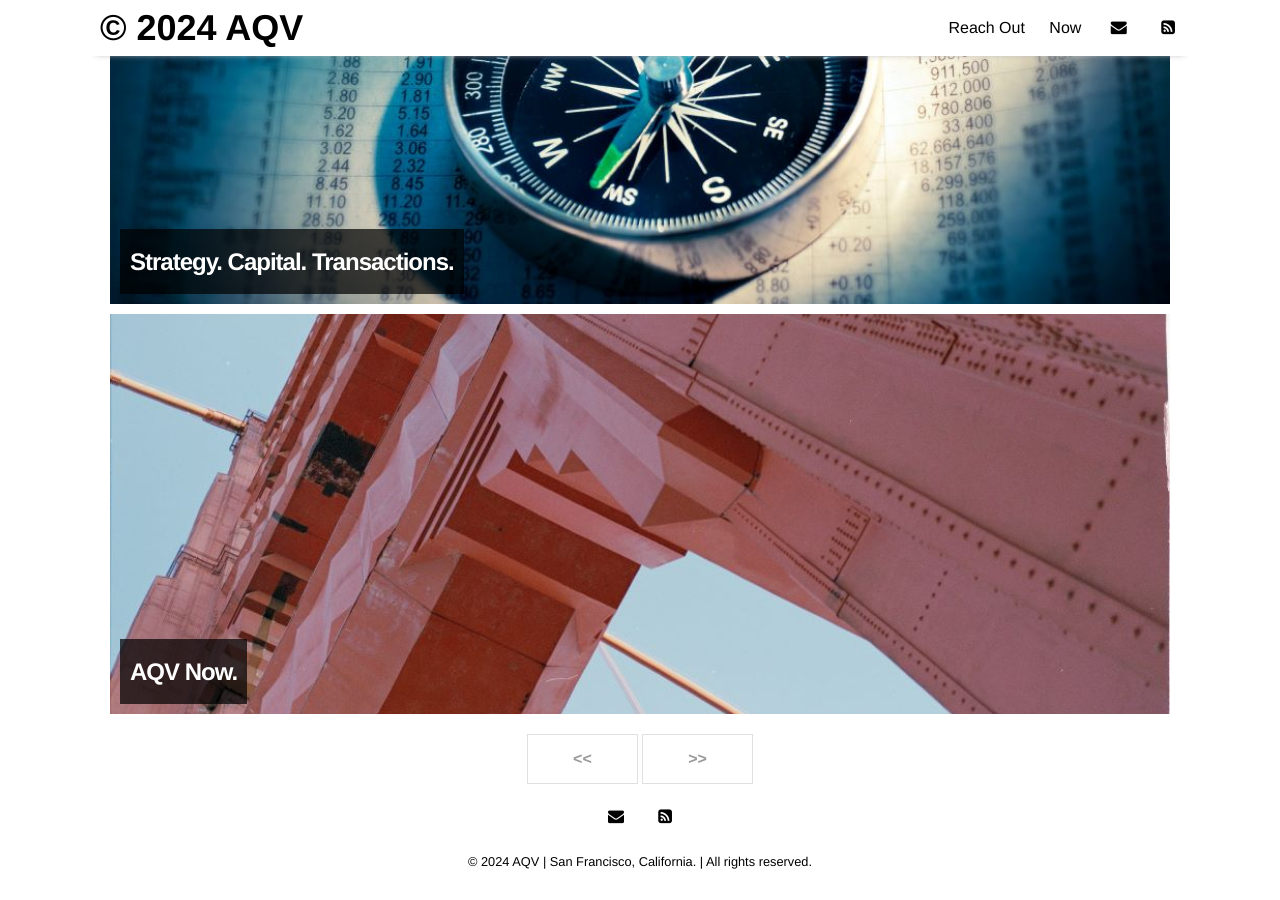
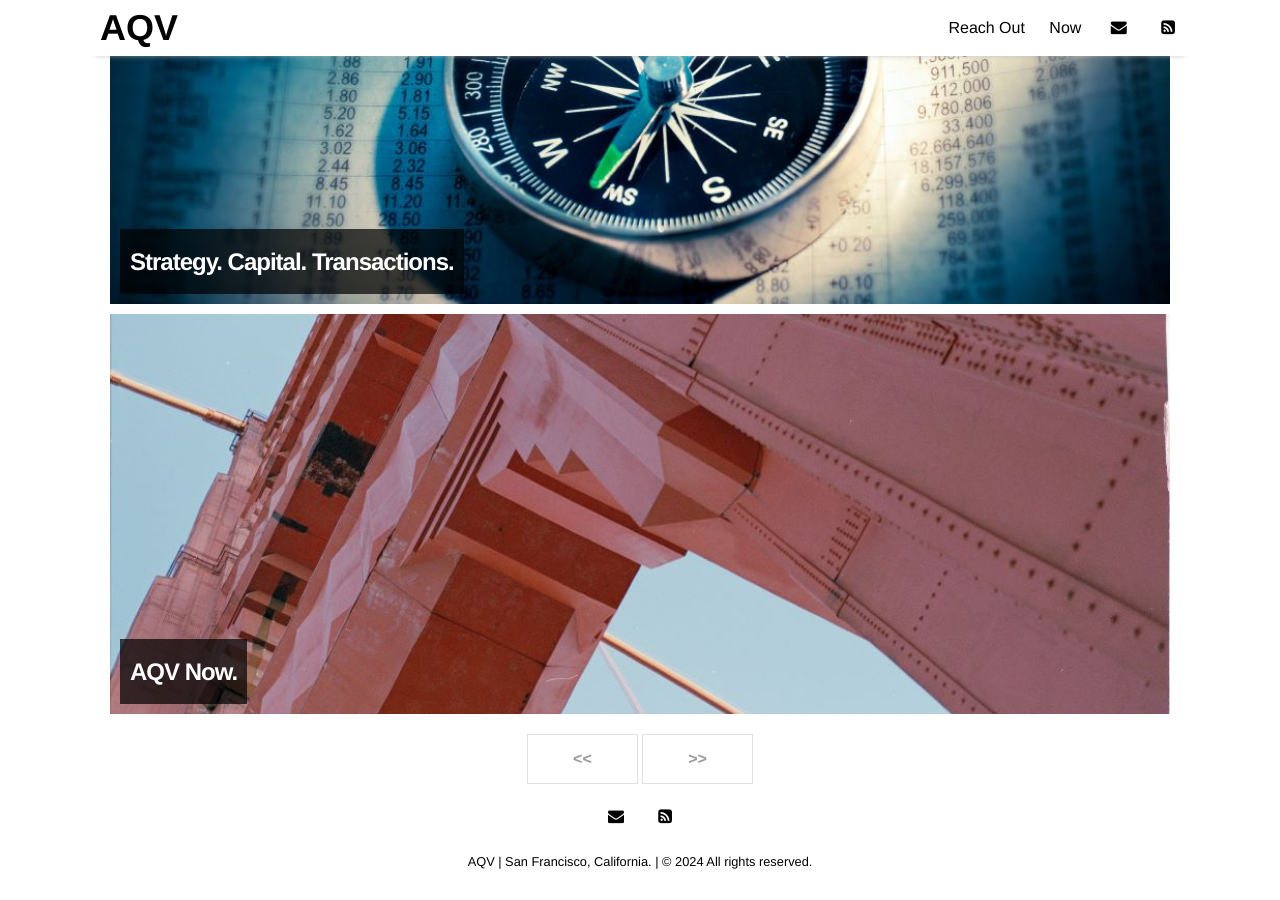
Before and after one commit to aqv-us/aqv-us, a Jekyll site: the page built from index.html, in a window 1280 px wide and 900 px high, scrolled down 1397 px. Built offline with Jekyll 4.4.1, drawn with Linux system fonts in a browser that asks for light colours; nearby versions of some CDN libraries; the list of posts is cut into pages by our own code.

Commit message:
Update _config.yml

```diff
--- a/_config.yml
+++ b/_config.yml
@@ -10,8 +10,8 @@ permalink:           /:title
 plugins:             [jekyll-paginate, jekyll-sitemap, jekyll-feed, jekyll-seo-tag]
 
 # Customise atom feed settings (this is where Jekyll-Feed gets configuration information)
-title:		           "© 2024 AQV"
-description:	       "San Francisco, California. | All rights reserved."
+title:		           "AQV"
+description:	       "San Francisco, California. | © 2024 All rights reserved."
 author:              ""
 
 # RSS 2.0 can be used instead of Atom by uncommenting following two lines
```
